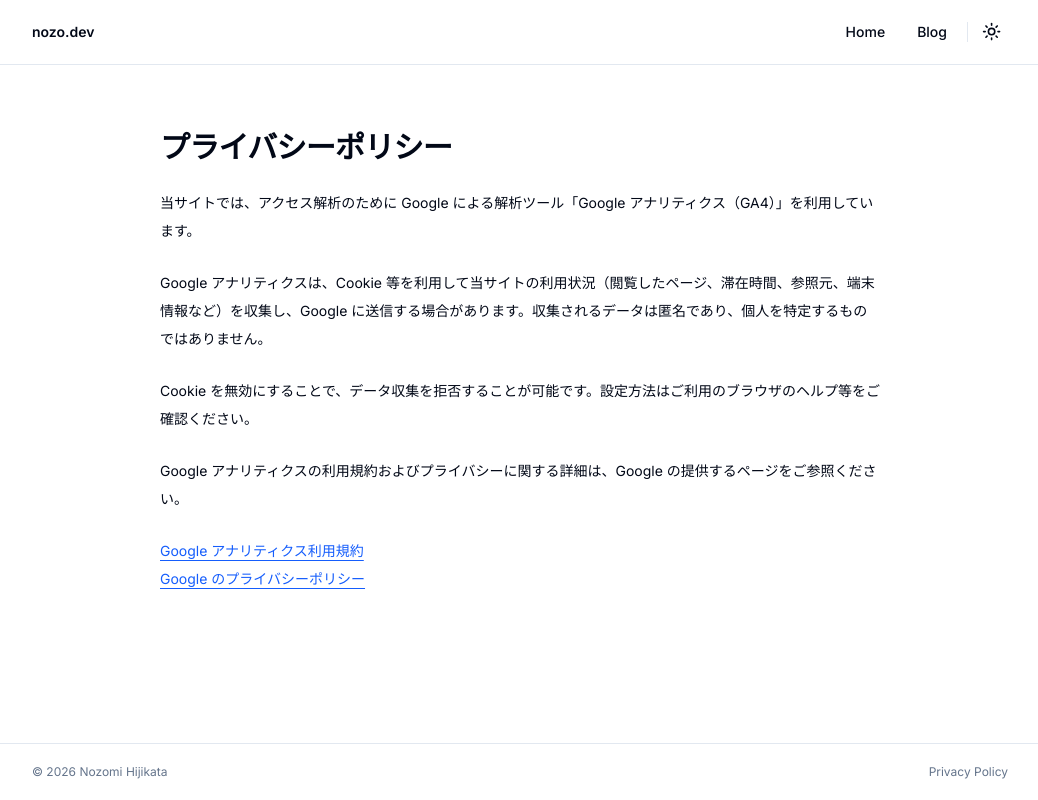
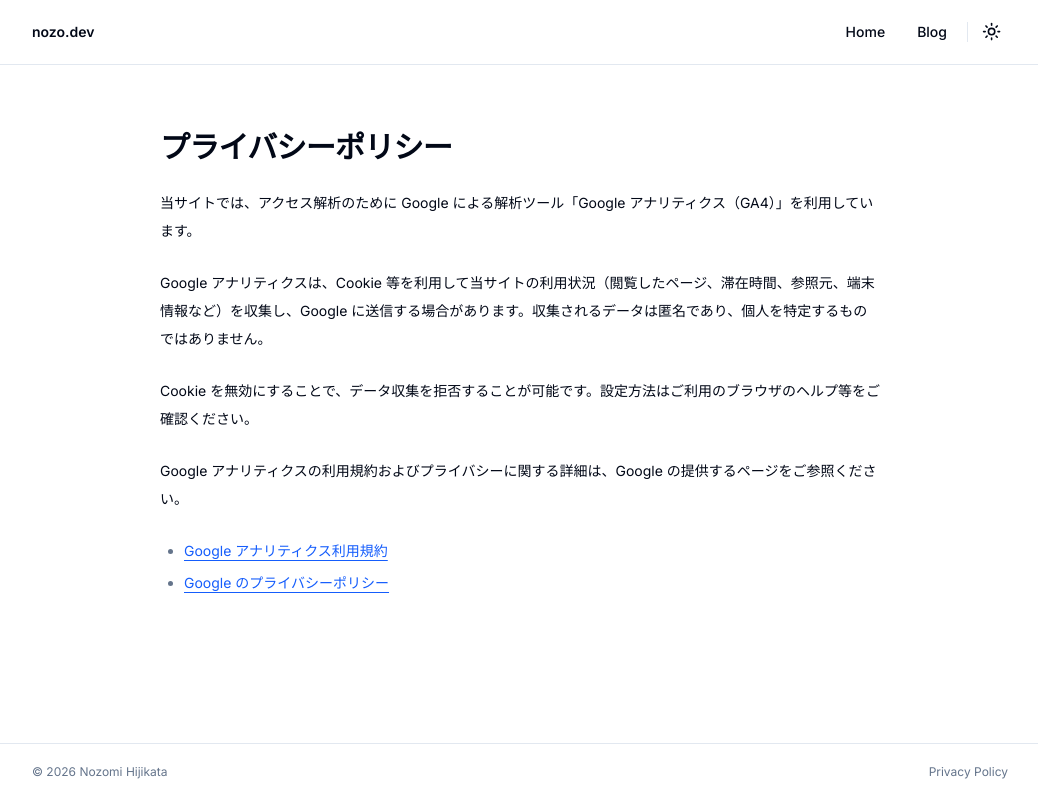
Before and after one commit to nozomemein/nozo.dev, a Next.js app: page /privacy in a window 1280 px wide. Shown: the whole page, without its empty margins (120-1158 px from the left). Built offline with nearby package versions, Linux system fonts and the light colour scheme.

Commit message:
fix: fix list styling

```diff
--- a/content/blog/slidev.mdx
+++ b/content/blog/slidev.mdx
@@ -7,7 +7,7 @@ status: "published"
 ---
 
 社内・社外を通じて、ここ1-2年ほど人前で話す機会がちらほらあり、スライド作成に[Slidev](https://sli.dev/)を利用しているがとても良い。
-いくつか便利な機能と推しポイントがあるのでそれについて触れる。
+いくつか便利な機能と推しポイントがあるのでそれについて書き残す。
 
 <LinkCard href="https://sli.dev/"/>
 
--- a/mdx-components.tsx
+++ b/mdx-components.tsx
@@ -47,6 +47,24 @@ export function useMDXComponents(components: MDXComponents): MDXComponents {
 				{...props}
 			/>
 		),
+		ul: ({ className, ...props }) => (
+			<ul
+				className={cn("my-4 list-disc space-y-1 pl-6", className)}
+				{...props}
+			/>
+		),
+		ol: ({ className, ...props }) => (
+			<ol
+				className={cn("my-4 list-decimal space-y-1 pl-6", className)}
+				{...props}
+			/>
+		),
+		li: ({ className, ...props }) => (
+			<li
+				className={cn("marker:text-muted-foreground", className)}
+				{...props}
+			/>
+		),
 		pre: MdxPre,
 		code: ({ className, ...props }) => {
 			const isBlock =
```
